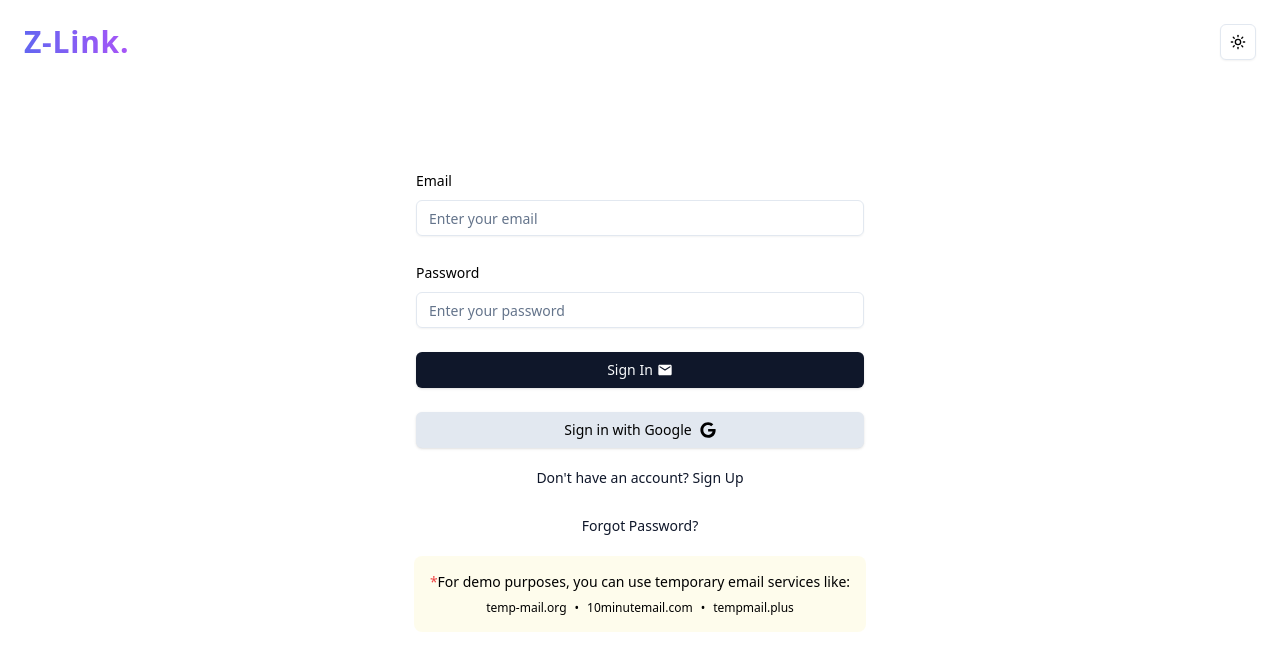
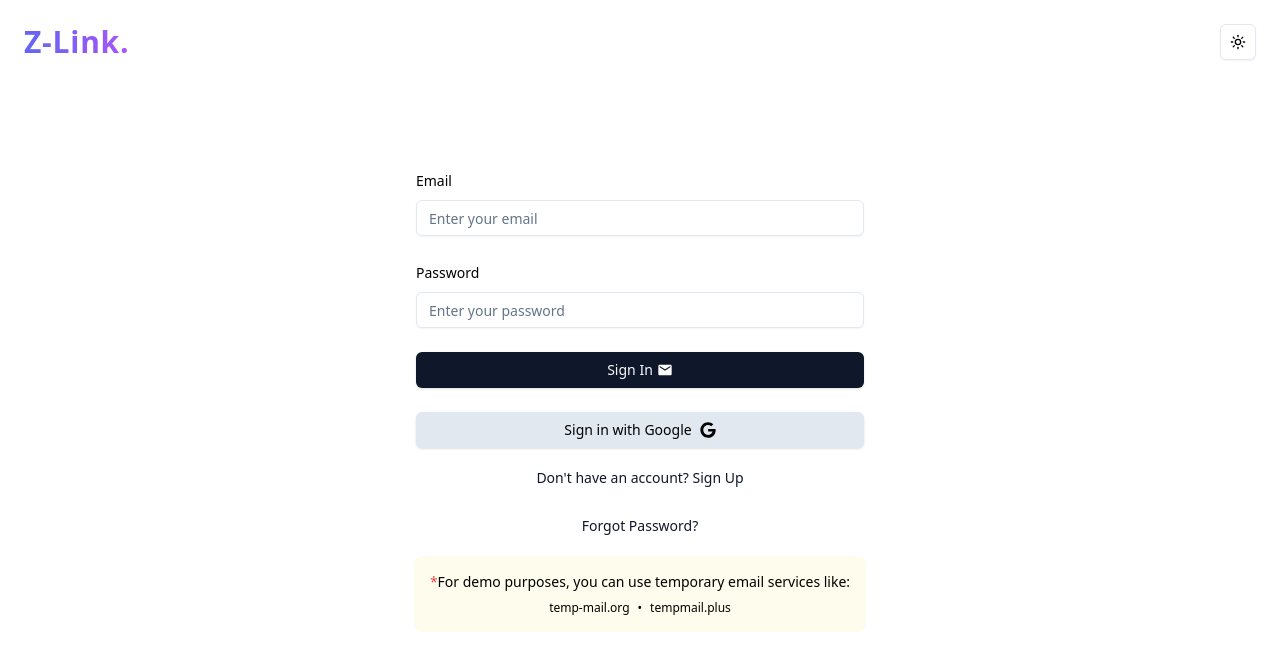
Before and after one commit to diljan47/nextjs-auth-skeleton-Z-Link, a Next.js app: page /signin in a window 1280 px wide. Shown: the top 670 px of the page. Built offline with nearby package versions, Linux system fonts and the light colour scheme; no server answers; the database is empty; what arctic would draw is missing.

Commit message:
add demo mail ui

```diff
--- a/src/app/(auth)/signin/page.tsx
+++ b/src/app/(auth)/signin/page.tsx
@@ -165,15 +165,7 @@ const SignInPage = () => {
                     temp-mail.org
                   </a>
                   <span>•</span>
-                  <a
-                    href="https://10minutemail.com"
-                    target="_blank"
-                    rel="noopener noreferrer"
-                    className="text-primary hover:underline"
-                  >
-                    10minutemail.com
-                  </a>
-                  <span>•</span>
+
                   <a
                     href="https://tempmail.plus"
                     target="_blank"
```
